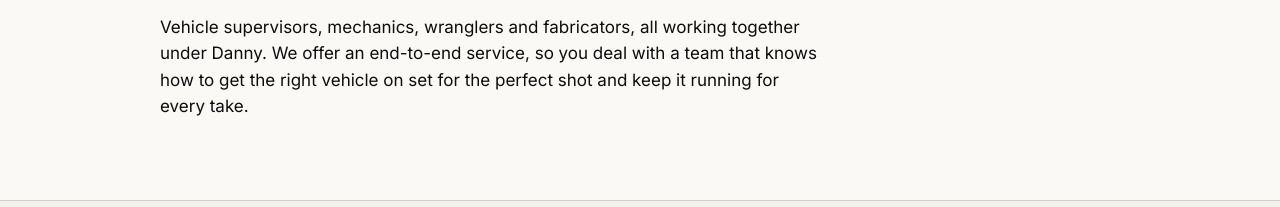
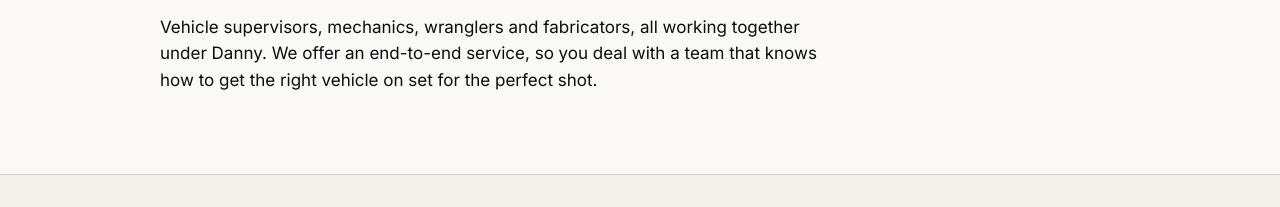
Before and after one commit to BigBoyActionVehicles/COMING-SOON, a plain HTML site: page team.html in a window 1280 px wide. Shown: the part 572-779 px from the top of the page. Drawn offline with nearby package versions, Linux system fonts and the light colour scheme.

Commit message:
Update team.html

```diff
--- a/team.html
+++ b/team.html
@@ -51,8 +51,7 @@
   <p>
     Vehicle supervisors, mechanics, wranglers and fabricators, all working
     together under Danny. We offer an end-to-end service, so you deal with a
-    team that knows how to get the right vehicle on set for the perfect shot and keep it running
-    for every take.
+    team that knows how to get the right vehicle on set for the perfect shot.
   </p>
 </main>
 
```
